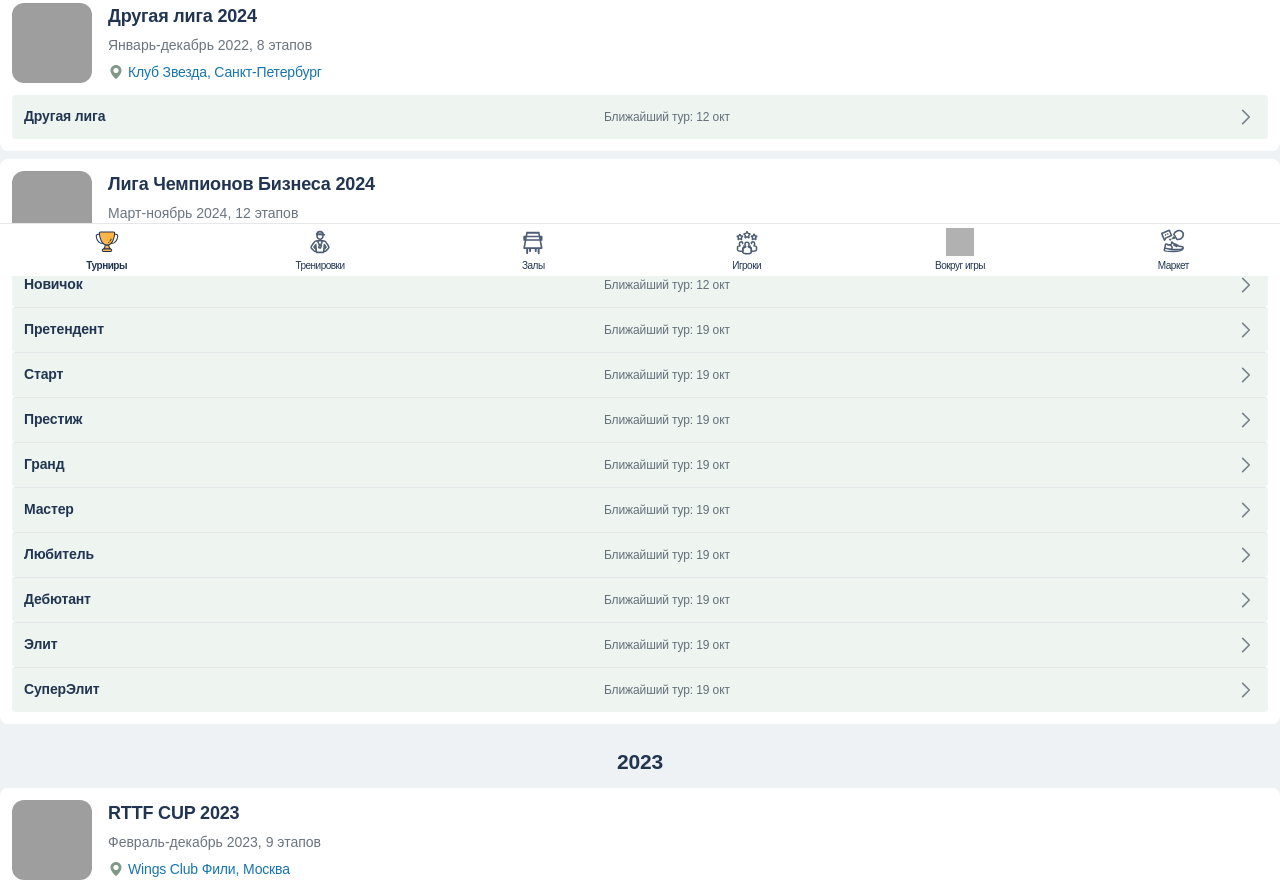
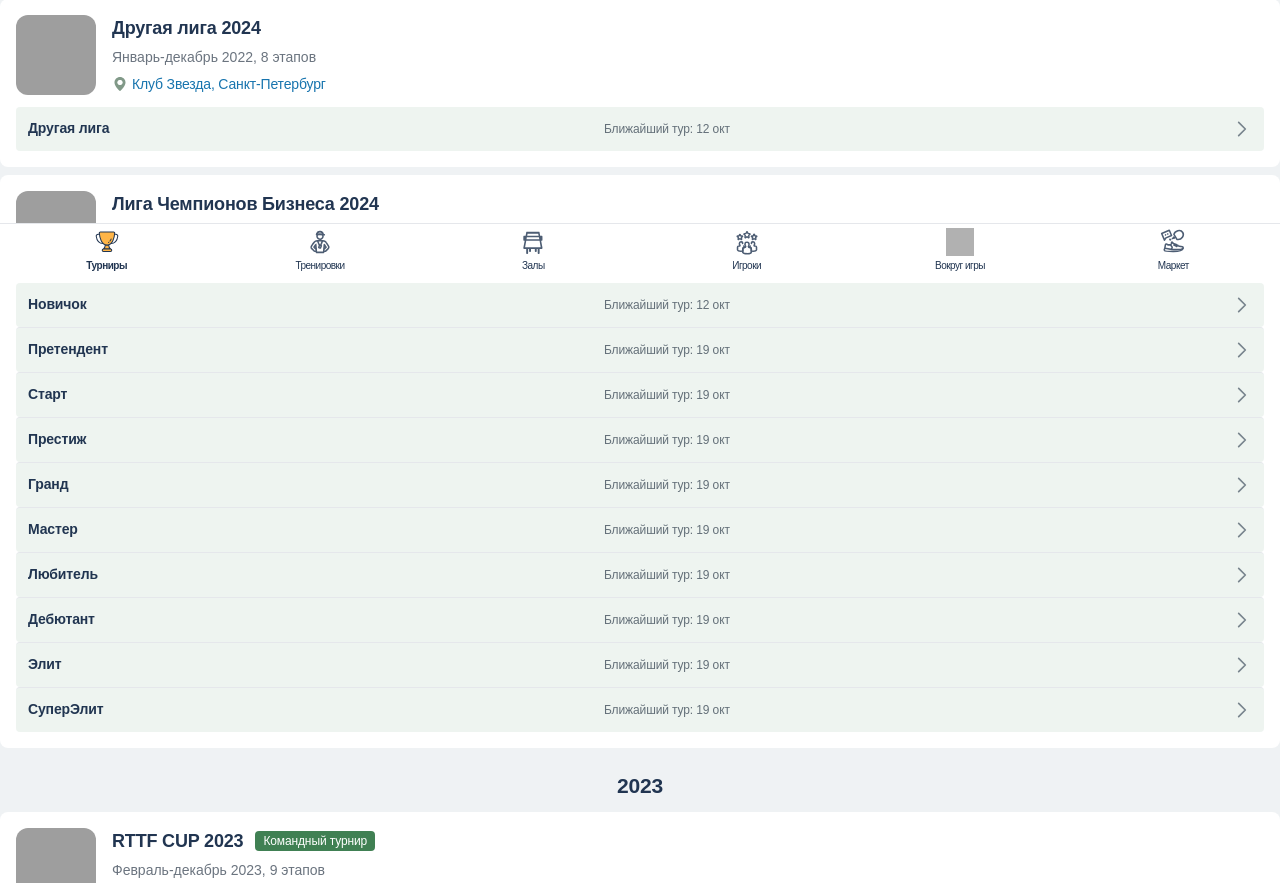
Before and after one commit to MichaelMironenko/rttf-mobile, a website: page pugpages/tournaments/leagues.pug in a window 1280 px wide. Shown: the part 524-1407 px from the top of the page. Drawn offline with nearby package versions, Linux system fonts and the light colour scheme; files that its build step writes are made by us from their sources; grey boxes are pictures that could not be loaded.

Commit message:
Добавлена ссылка на турнир на странице Лиги и обозначение командного турнира на странице всех лиг

```diff
--- a/pugpages/tournaments/league.pug
+++ b/pugpages/tournaments/league.pug
@@ -124,7 +124,7 @@ html(lang='ru')
               a.text-center(href="pages/others/profile.html" class="w-1/3")
                 div.text-sm.font-medium= player.name
                 div.text-xs.mt-1 ★ #{player.rating}
-
+        .px-4.text-center.w-full.text-rttf-blue Перейти на страницу турнира
 
 
     +block('Лучшие игроки Лиги')
--- a/pugpages/tournaments/leagues.pug
+++ b/pugpages/tournaments/leagues.pug
@@ -22,7 +22,7 @@ html(lang="ru")
 
       -
         var leaguesData = [
-            { year: '2024', title: 'RTTF CUP', date: 'Февраль-декабрь 2024', location: 'Wings Club Фили, Москва', stages: 9, leagues: ['Лига 250', 'Лига 350', 'Лига 450', 'Лига 550'], logo: 'dynamic-img/rttf-cup.svg', winners: ['Ля какие!', 'Пардон, нас не звали!', 'Классика жанра'] },
+            { year: '2024', title: 'RTTF CUP ', date: 'Февраль-декабрь 2024', location: 'Wings Club Фили, Москва', stages: 9, leagues: ['Лига 250', 'Лига 350', 'Лига 450', 'Лига 550'], logo: 'dynamic-img/rttf-cup.svg', winners: ['Ля какие!', 'Пардон, нас не звали!', 'Классика жанра'] },
             { year: '2024', title: 'Другая лига', date: 'Январь-декабрь 2022', location: 'Клуб Звезда, Санкт-Петербург', stages: 8, leagues: ['Другая лига'], logo: 'dynamic-img/another-league.svg', winners: ['Василий Васильев', 'Артем Артемов', 'Илья Ильин'] },
             { year: '2024', title: 'Лига Чемпионов Бизнеса', date: 'Март-ноябрь 2024', location: 'Wings Club Фили, Москва', stages: 12, leagues: ['Новичок', 'Претендент', 'Старт', 'Престиж', 'Гранд', 'Мастер', 'Любитель', 'Дебютант', 'Элит', 'СуперЭлит'], logo: 'dynamic-img/lchb.jpeg' },
             { year: '2023', title: 'RTTF CUP', date: 'Февраль-декабрь 2023', location: 'Wings Club Фили, Москва', stages: 9, leagues: ['Лига 250', 'Лига 350', 'Лига 450', 'Лига 550'], logo: 'dynamic-img/rttf-cup.svg', winners: ['Роза с шипами', 'Взрывной накат 1', 'Операция ЗЫ'] },
@@ -33,11 +33,14 @@ html(lang="ru")
       each year in ['2024', '2023', '2022']
         h2.text-xl.font-semibold.mt-6.mb-3.text-center #{year}
         each league in leaguesData.filter(l => l.year === year)
-            .bg-white.rounded-lg.p-3.mb-2
+            .bg-white.rounded-lg.p-4.mb-2
                 .flex.gap-4.items-center
                     img.w-20.h-20(src=league.logo alt='logo').shrink-0.rounded-xl
                     .flex-grow
-                        h3.text-lg.font-bold #{league.title} #{league.year}
+                        .flex.items-center.flex-wrap.gap-x-3.gap-y-1
+                            h3.text-lg.font-bold #{league.title} #{league.year}
+                            if league.title === 'RTTF CUP'
+                                span.px-2.py-1.leading-none.text-white.bg-rttf-color.rounded.text-xs Командный турнир
                         div.text-sm.text-rttf-black-50.mt-2.mb-2 #{league.date}, #{league.stages} этапов
                         a.flex.items-center.gap-1(href="pages/halls/singleClub.html")
                           img(src="img/location-icon.svg", alt="Место проведения").saturate-50.opacity-75
```
Also changed, not shown: pages/tournaments/league.html, pages/tournaments/leagues.html.
